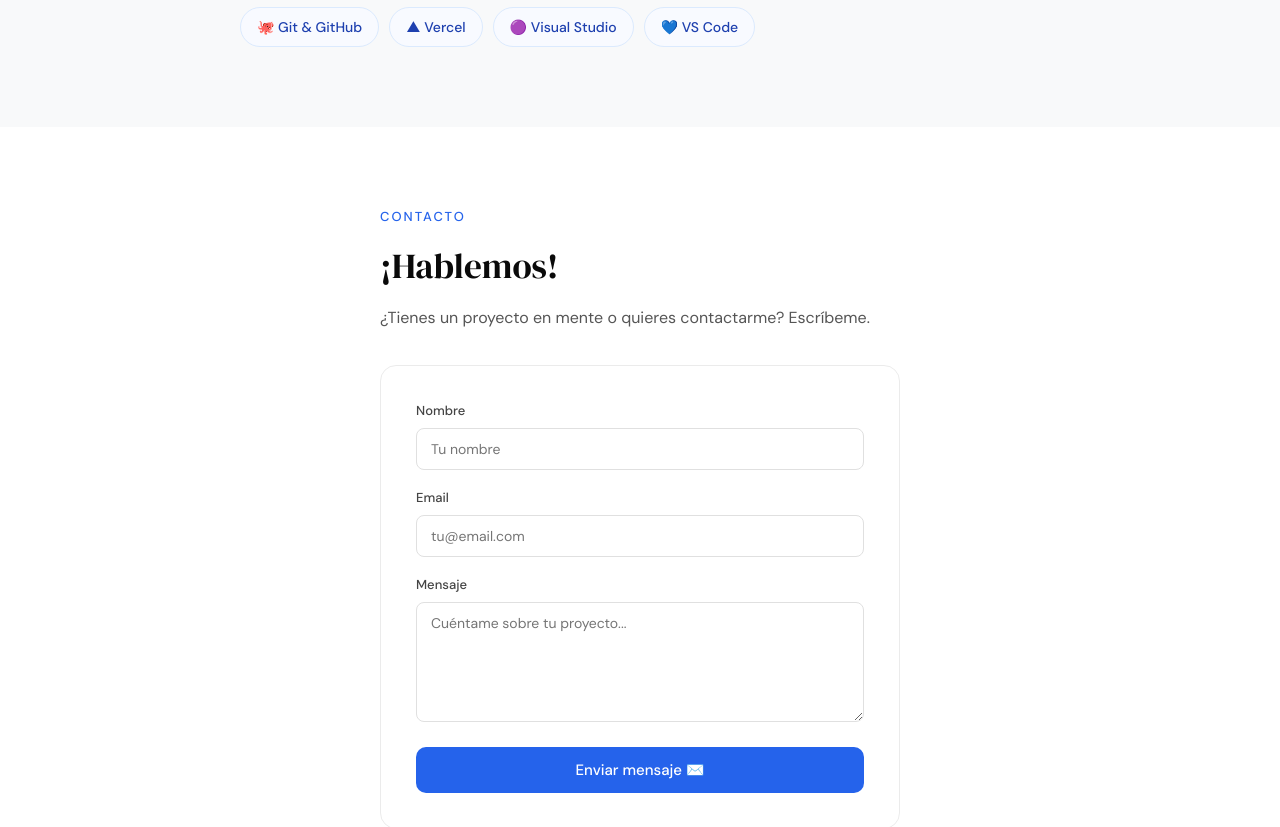
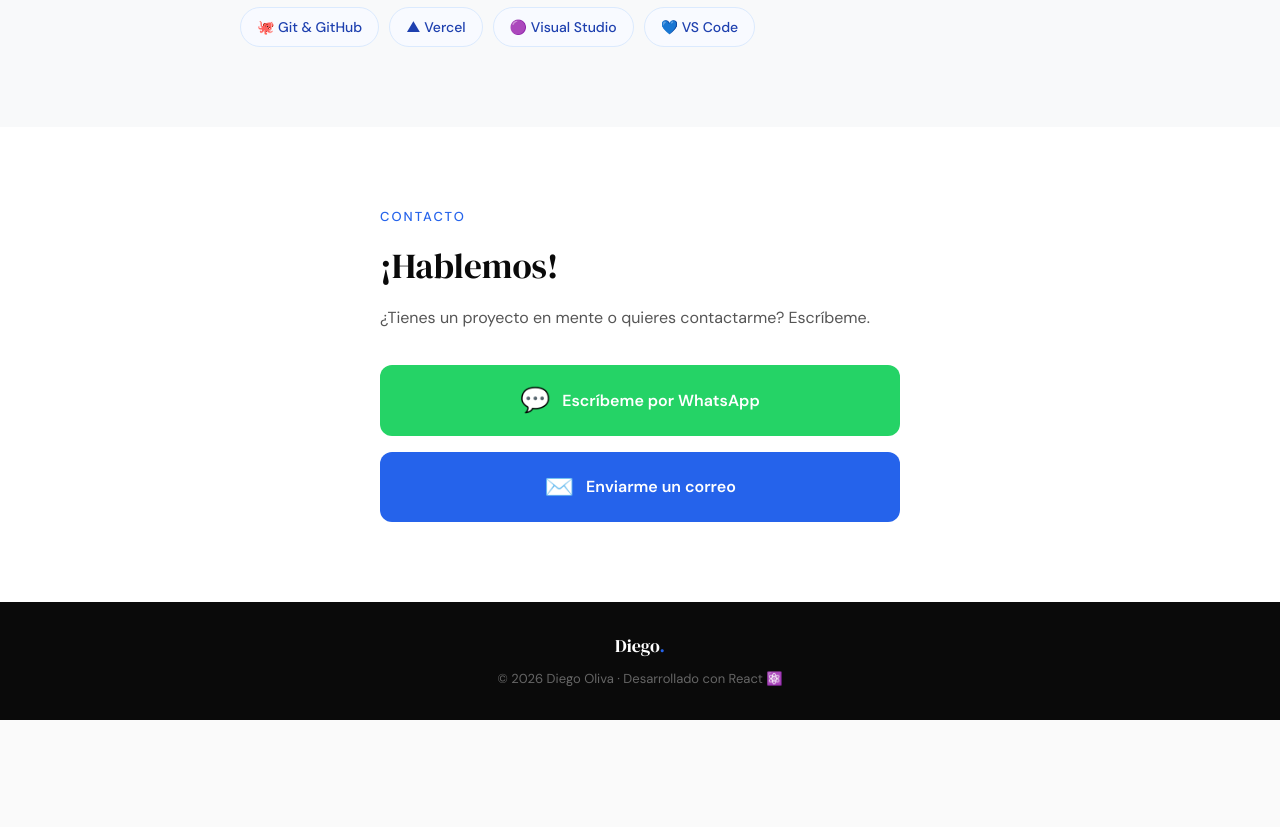
Before and after one commit to diegolivad-cell/portafolio, a React (Vite) app: page / in a window 1280 px wide. Shown: the part 3660-4487 px from the top of the page. After the commit the page ends 4380 px from the top, so only its background shows below. Built offline with nearby package versions, Linux system fonts and the light colour scheme.

Commit message:
Sección contacto con botones WhatsApp y correo

```diff
--- a/src/App.jsx
+++ b/src/App.jsx
@@ -442,40 +442,24 @@ export default function App() {
   </h2>
   <p style={{ color: tema.texto, margin: '0 0 35px 0' }}>¿Tienes un proyecto en mente o quieres contactarme? Escríbeme.</p>
 
-        {formEnviado ? (
-          <div style={{ textAlign: 'center', padding: '40px', backgroundColor: tema.card, borderRadius: '16px', border: `1px solid ${tema.cardBorde}` }}>
-            <div style={{ fontSize: '50px', marginBottom: '15px' }}>🎉</div>
-            <h3 style={{ color: '#2563eb', margin: '0 0 10px 0' }}>¡Mensaje enviado!</h3>
-            <p style={{ color: tema.texto, margin: 0 }}>Te responderé pronto a <strong>{form.email}</strong></p>
+  <div style={{ display: 'flex', flexDirection: 'column', gap: '16px' }}>
+    <a href="https://wa.me/50258041128" target="_blank" rel="noreferrer" style={{
+      display: 'flex', alignItems: 'center', justifyContent: 'center', gap: '12px',
+      backgroundColor: '#25D366', color: 'white', textDecoration: 'none',
+      padding: '16px 28px', borderRadius: '12px', fontSize: '16px', fontWeight: '600'
+    }}>
+      <span style={{ fontSize: '24px' }}>💬</span>
+      Escríbeme por WhatsApp
+    </a>
+    <a href="mailto:diegoliva@live.com" style={{
+      display: 'flex', alignItems: 'center', justifyContent: 'center', gap: '12px',
+      backgroundColor: '#2563eb', color: 'white', textDecoration: 'none',
+      padding: '16px 28px', borderRadius: '12px', fontSize: '16px', fontWeight: '600'
+    }}>
+      <span style={{ fontSize: '24px' }}>✉️</span>
+      Enviarme un correo
+    </a>
   </div>
-        ) : (
-          <div style={{ backgroundColor: tema.card, borderRadius: '16px', border: `1px solid ${tema.cardBorde}`, padding: '35px', display: 'flex', flexDirection: 'column', gap: '18px' }}>
-            {[['nombre', 'Tu nombre', 'text'], ['email', 'tu@email.com', 'email']].map(([key, placeholder, type]) => (
-              <div key={key}>
-                <label style={{ fontSize: '13px', fontWeight: '500', color: tema.labelColor, display: 'block', marginBottom: '6px', textTransform: 'capitalize' }}>{key}</label>
-                <input type={type} placeholder={placeholder} value={form[key]}
-                  onChange={e => setForm({ ...form, [key]: e.target.value })}
-                  style={{ width: '100%', padding: '11px 14px', borderRadius: '8px', border: `1px solid ${tema.inputBorde}`, fontSize: '14px', fontFamily: 'inherit', outline: 'none', boxSizing: 'border-box', transition: 'border-color 0.2s', backgroundColor: tema.inputBg, color: tema.titulo }}
-                  onFocus={e => e.target.style.borderColor = '#2563eb'}
-                  onBlur={e => e.target.style.borderColor = tema.inputBorde} />
-              </div>
-            ))}
-            <div>
-              <label style={{ fontSize: '13px', fontWeight: '500', color: tema.labelColor, display: 'block', marginBottom: '6px' }}>Mensaje</label>
-              <textarea placeholder="Cuéntame sobre tu proyecto..." value={form.mensaje}
-                onChange={e => setForm({ ...form, mensaje: e.target.value })}
-                style={{ width: '100%', padding: '11px 14px', borderRadius: '8px', border: `1px solid ${tema.inputBorde}`, fontSize: '14px', fontFamily: 'inherit', outline: 'none', resize: 'vertical', height: '120px', boxSizing: 'border-box', backgroundColor: tema.inputBg, color: tema.titulo }}
-                onFocus={e => e.target.style.borderColor = '#2563eb'}
-                onBlur={e => e.target.style.borderColor = tema.inputBorde} />
-            </div>
-            <button onClick={() => { if (form.nombre && form.email && form.mensaje) setFormEnviado(true) }}
-              style={{ backgroundColor: '#2563eb', color: 'white', border: 'none', padding: '13px', borderRadius: '10px', fontSize: '15px', fontWeight: '500', cursor: 'pointer', fontFamily: 'inherit', transition: 'transform 0.2s' }}
-              onMouseEnter={e => e.target.style.transform = 'translateY(-2px)'}
-              onMouseLeave={e => e.target.style.transform = 'none'}>
-              Enviar mensaje ✉️
-            </button>
-          </div>
-        )}
 </section>
 
       {/* ── FOOTER ── */}
```
Lines whose indentation alone changed are shown as unchanged.
